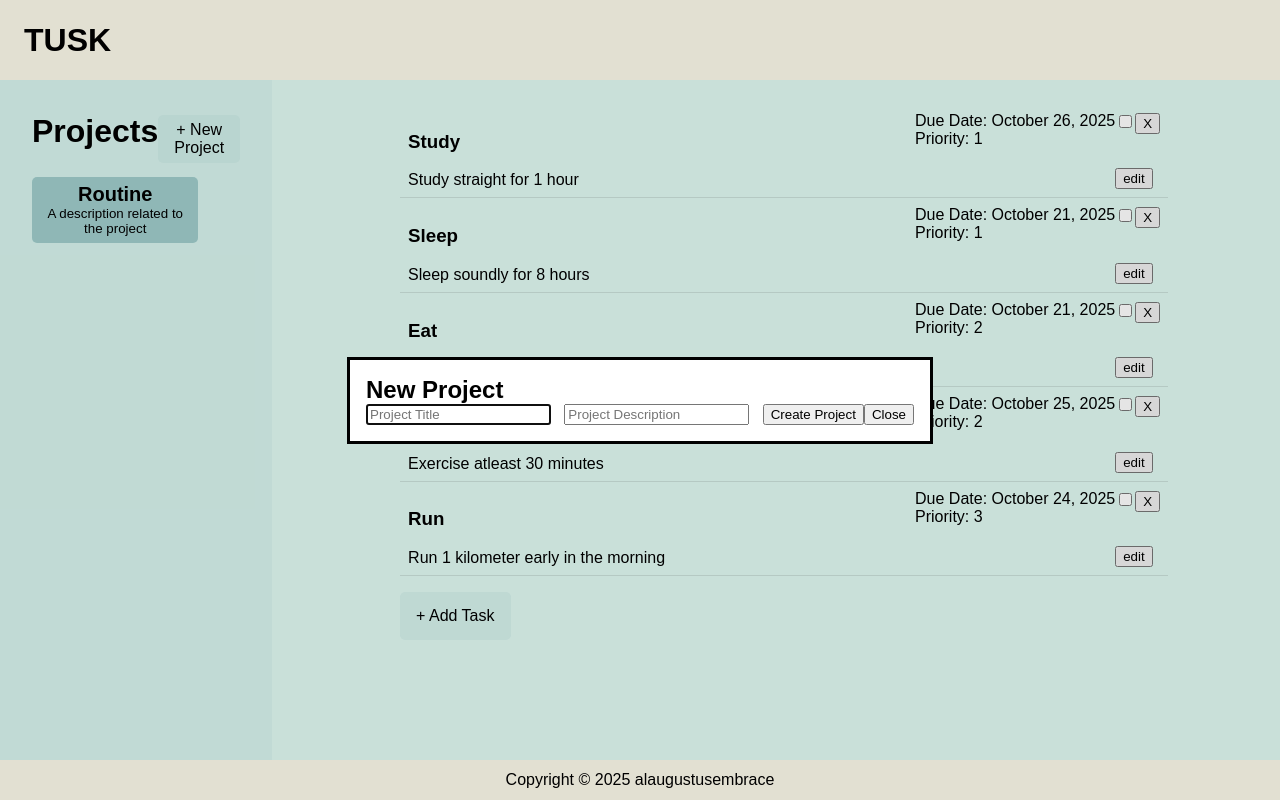
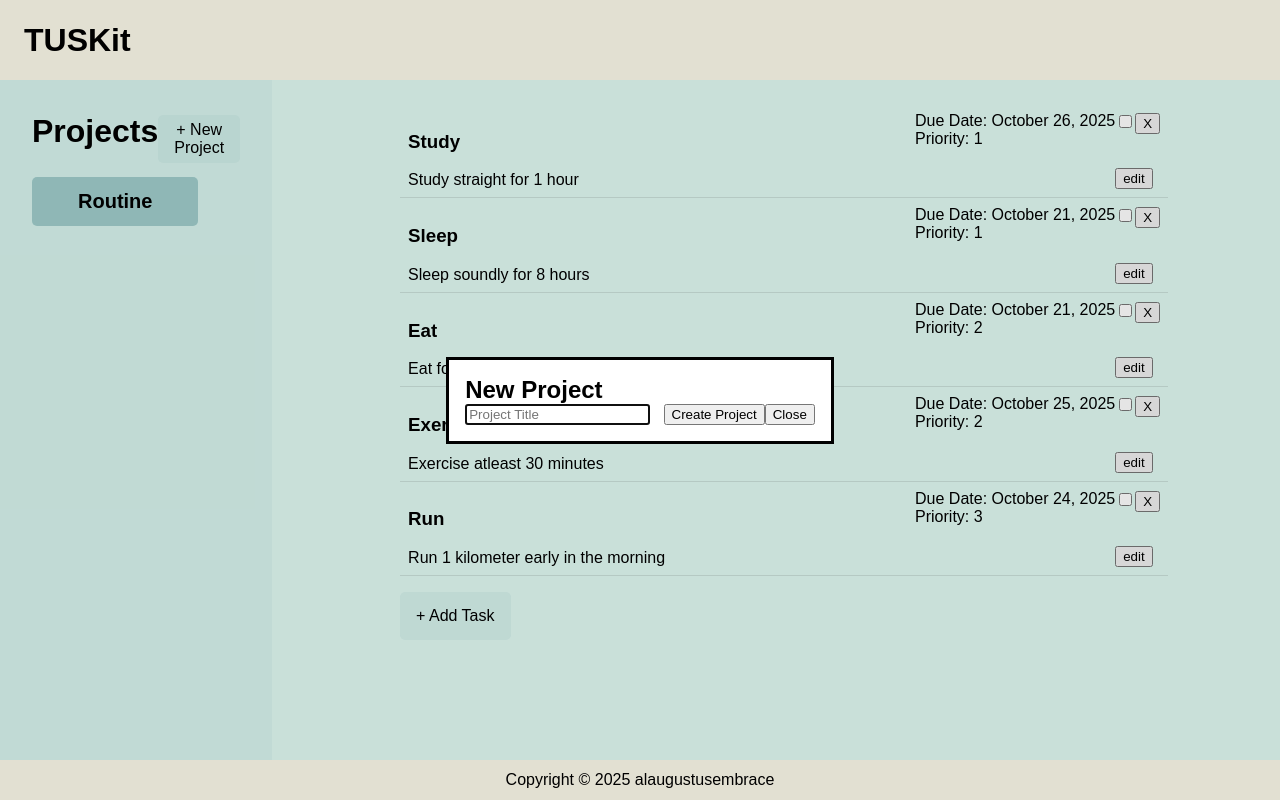
Before and after one commit to alaugustusembrace/to-do-list, a website built with webpack: page src/template.html in a window 1280 px wide. Both pictures are taken after a click on the button "+ New Project". Built offline with nearby package versions, Linux system fonts and the light colour scheme.

Commit message:
remove project description

```diff
--- a/src/defaultProject.js
+++ b/src/defaultProject.js
@@ -5,7 +5,6 @@ import { parseISO, format } from "date-fns";
 const createDefaultProject = (
   taskItemIndex,
   title,
-  description,
   listArea,
   content,
   currentProject,
@@ -14,11 +13,8 @@ const createDefaultProject = (
   const projectDivision = document.createElement("button");
   projectDivision.classList.add("projectDivision");
   const projectTitle = document.createElement("h2");
-  const projectDescription = document.createElement("p");
   projectTitle.textContent = title;
-  projectDescription.textContent = description;
   projectDivision.appendChild(projectTitle);
-  projectDivision.appendChild(projectDescription);
 
   const { addTaskBtn } = createTaskInputAndBtn(content, listAreaWrapper);
 
--- a/src/defaultTasks.js
+++ b/src/defaultTasks.js
@@ -49,11 +49,6 @@ const createDefaultTasks = (listArea) => {
     checkTaskBtn.type = "checkbox";
 
     checkTaskBtn.addEventListener("click", (e) => {
-      // const targetTitle = document.querySelector(".taskTitle");
-      // targetTitle.style.textDecoration = e.target.checked
-      //   ? "line-through"
-      //   : "none";
-      // targetTitle.style.textDecorationThickness = "3px";
       taskTitle.style.textDecoration = e.target.checked
         ? "line-through"
         : "none";
--- a/src/index.js
+++ b/src/index.js
@@ -23,7 +23,7 @@ let { taskItemIndex } = createDefaultTasks(listArea);
 const { projectDivision } = createDefaultProject(
   taskItemIndex,
   defaultProject.title,
-  defaultProject.description,
+  // defaultProject.description,
   listArea,
   content,
   defaultProject,
--- a/src/newProject.js
+++ b/src/newProject.js
@@ -7,24 +7,19 @@
   const newProjectDivision = document.createElement("button");
   newProjectDivision.classList.add("newProjectDivision");
   const projectTitle = document.createElement("h2");
-  const projectDescription = document.createElement("p");
 
   const projectDialog = document.createElement("dialog");
   projectDialog.classList.add("project-dialog");
   const projectTitleInput = document.createElement("input");
   projectTitleInput.classList.add("title-input");
-  const projectDescriptionInput = document.createElement("input");
-  projectDescriptionInput.classList.add("desc-input");
 
   const projectDialogHeader = document.createElement("h2");
   projectDialogHeader.textContent = "New Project";
 
   projectTitleInput.placeholder = "Project Title";
-  projectDescriptionInput.placeholder = "Project Description";
 
   projectDialog.appendChild(projectDialogHeader);
   projectDialog.appendChild(projectTitleInput);
-  projectDialog.appendChild(projectDescriptionInput);
   content.appendChild(projectDialog);
   projectDialog.showModal();
 
@@ -33,16 +28,11 @@
   projectDialog.appendChild(createProjectBtn);
 
   createProjectBtn.addEventListener("click", () => {
-    const currentProject = new Project(
-      projectTitleInput.value,
-      projectDescriptionInput.value
-    );
+    const currentProject = new Project(projectTitleInput.value);
 
     projectTitle.textContent = currentProject.title;
-    projectDescription.textContent = currentProject.description;
 
     newProjectDivision.appendChild(projectTitle);
-    newProjectDivision.appendChild(projectDescription);
     projectWrapper.appendChild(newProjectDivision);
     projectDialog.close();
 
--- a/src/project.js
+++ b/src/project.js
@@ -6,9 +6,8 @@ const exerciseDueDate = addDays(today, 4);
 const runDueDate = addDays(today, 3);
 
 class Project {
-  constructor(title, description, isDefault = false) {
+  constructor(title, isDefault = false) {
     this.title = title;
-    this.description = description;
     this.tasks = isDefault
       ? [
           {
@@ -28,7 +27,7 @@ class Project {
           {
             id: 3,
             title: "Eat",
-            description: "Eat real food 3 times a day",
+            description: "Eat food 3 times a day",
             dueDate: format(today, "MMMM dd, yyyy"),
             priority: 2,
           },
@@ -51,10 +50,6 @@ class Project {
   }
 }
 
-const defaultProject = new Project(
-  "Routine",
-  "A description related to the project",
-  true
-);
+const defaultProject = new Project("Routine", true);
 
 export { defaultProject, Project };
--- a/src/styles.css
+++ b/src/styles.css
@@ -147,7 +147,7 @@ li {
   background-color: rgb(145, 196, 195, 0.8);
   border-radius: 5px;
   border: 0;
-  padding: 0.5em;
+  padding: 1em;
 }
 
 .projectDivision:hover,
--- a/src/template.html
+++ b/src/template.html
@@ -3,10 +3,10 @@
   <head>
     <meta charset="UTF-8" />
     <meta name="viewport" content="width=device-width, initial-scale=1.0" />
-    <title>TUSK</title>
+    <title>TUSKit</title>
   </head>
   <body>
-    <header><h1 id="tuskHeading">TUSK</h1></header>
+    <header><h1 id="tuskHeading">TUSKit</h1></header>
     <div id="content"></div>
     <footer><p id="footerDesc">Copyright © 2025 alaugustusembrace</p></footer>
   </body>
```
